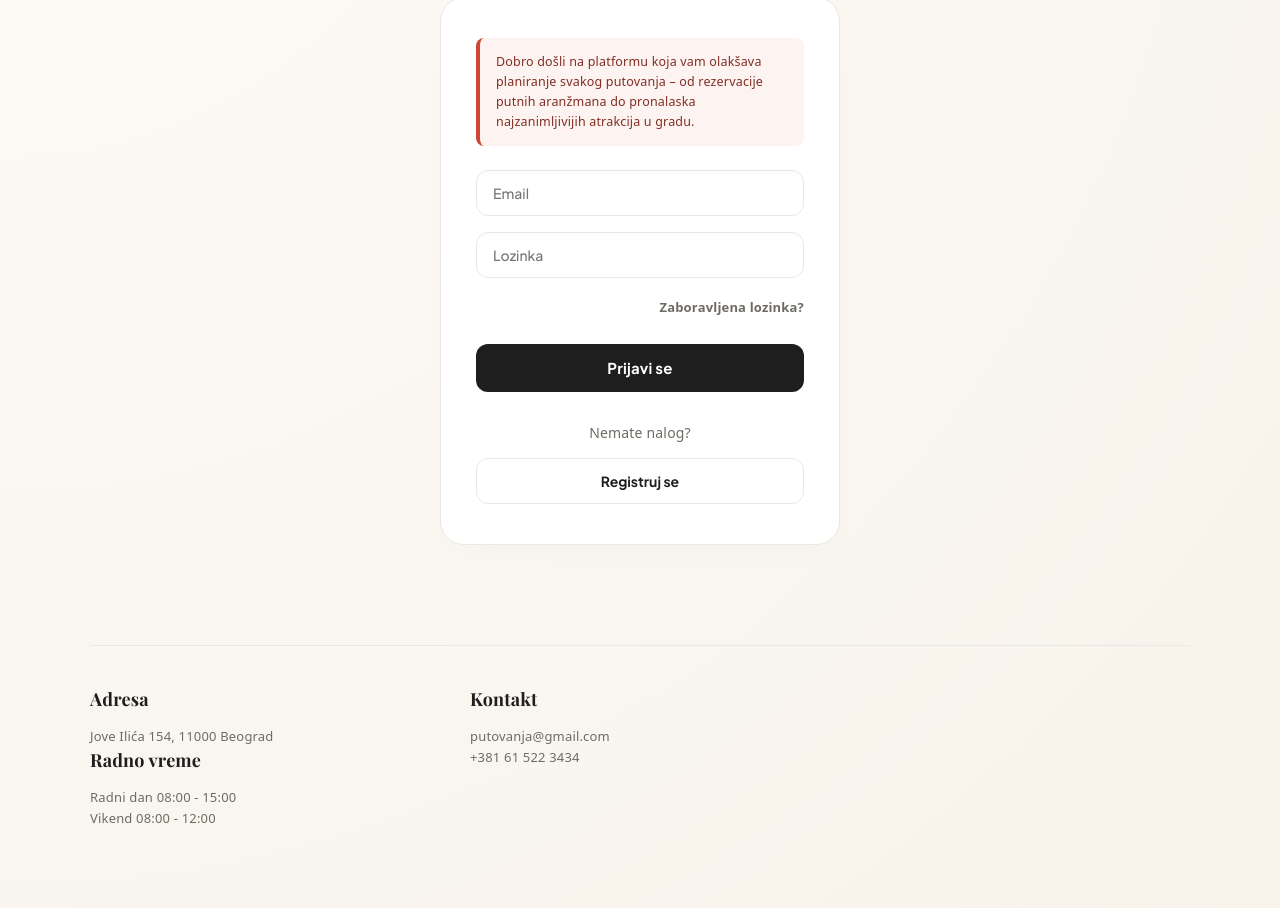
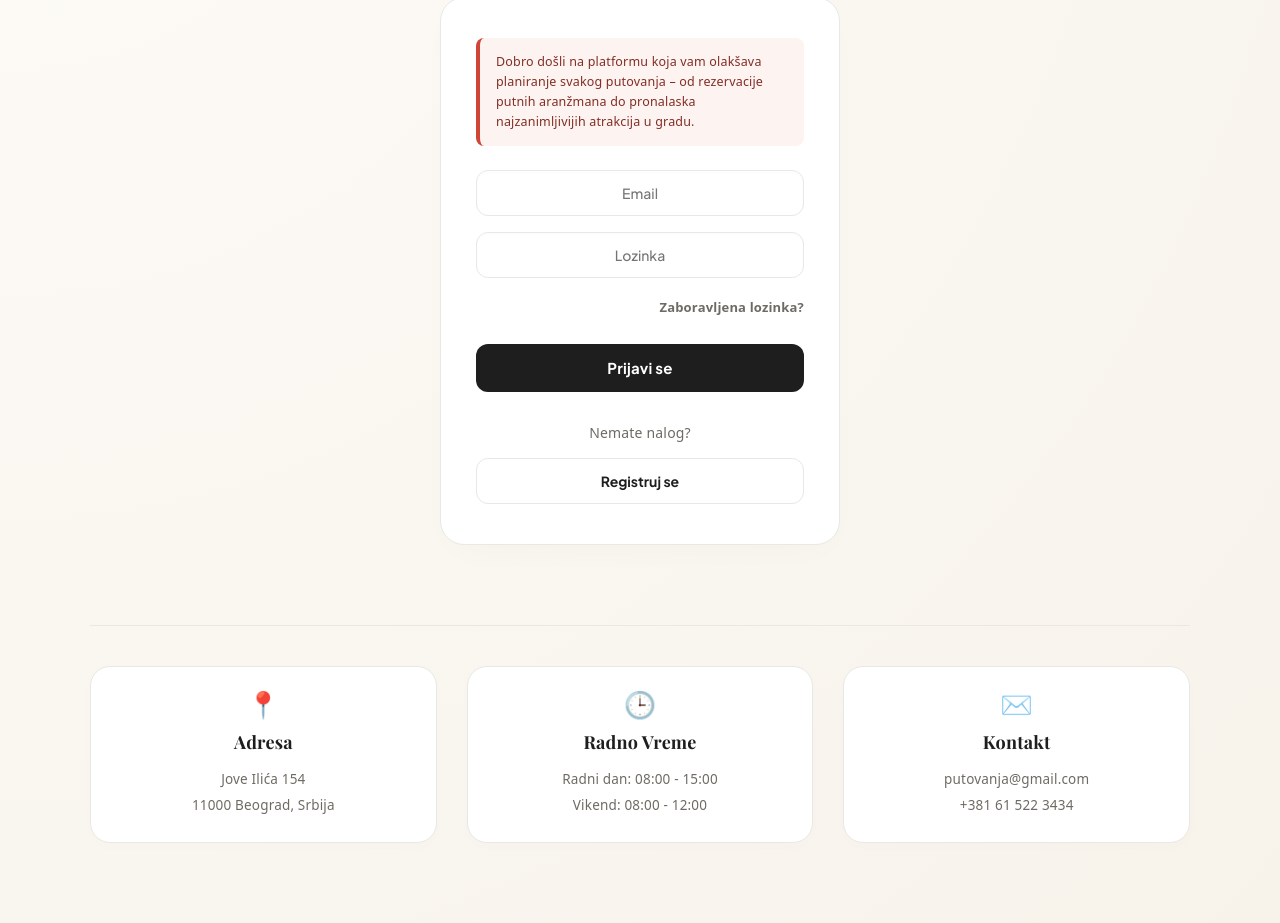
Before and after one commit to elab-development/klijentske-veb-tehnologije-i-skriptni-jezici-2025-26-2024-0250-veb-aplikacija-za-putovanja, a React (Vite) app: page / in a window 1280 px wide. Shown: the part 320-1243 px from the top of the page. Built offline with nearby package versions, Linux system fonts and the light colour scheme; a web font is replaced by a local one.

Commit message:
finalna verzija sa sitnim izmenama i sredjena do kraja

```diff
--- a/src/App.css
+++ b/src/App.css
@@ -262,6 +262,11 @@
    .login-input {
      width: 100%;
      margin-bottom: 16px;
+     text-align: center;
+   }
+
+   .login-input::placeholder {
+     text-align: center;
    }
 
    .login-forgot {
@@ -331,15 +336,29 @@
      max-width: 1100px;
      display: grid;
      grid-template-columns: repeat(3, 1fr);
-     gap: 40px;
-     margin-top: 100px;
+     gap: 30px;
+     margin-top: 80px;
      border-top: 1.5px solid #eae8e4;
      padding-top: 40px;
    }
 
-   .login-footer div {
-     display: flex;
-     flex-direction: column;
+   .login-footer .footer-col {
+     background: #ffffff;
+     border: 1.5px solid #eae8e4;
+     border-radius: 20px;
+     padding: 24px 20px;
+     align-items: center;
+     text-align: center;
+     box-shadow: 0 4px 15px rgba(0,0,0,0.01);
+     transition: all 0.3s ease;
+     display: flex;
+     flex-direction: column;
+   }
+
+   .login-footer .footer-col:hover {
+     transform: translateY(-3px);
+     box-shadow: 0 10px 30px rgba(0,0,0,0.03);
+     border-color: #cf4638;
    }
 
    .login-footer h4 {
@@ -347,13 +366,20 @@
      font-size: 18px;
      font-weight: 700;
      color: #1e1e1e;
-     margin-bottom: 14px;
+     margin-top: 8px;
+     margin-bottom: 12px;
    }
 
    .login-footer p {
      color: #6e6b64;
-     font-size: 13px;
+     font-size: 13.5px;
      line-height: 1.6;
+     margin: 2px 0;
+   }
+
+   .footer-icon {
+     font-size: 26px;
+     margin-bottom: 4px;
    }
 
    /* ==========================================================================
@@ -1357,7 +1383,7 @@
 
    .calc-inputs-grid {
      display: grid;
-     grid-template-columns: 2fr 1fr 1fr 2fr;
+     grid-template-columns: 1fr 1fr;
      gap: 16px;
      align-items: flex-end;
    }
@@ -1399,15 +1425,23 @@
      border-color: #cf4638;
    }
 
-   .calc-result-box {
-     background-color: #faf9f6;
-     border: 1.5px solid #eae8e4;
-     border-radius: 12px;
-     padding: 10px 16px;
-     display: flex;
-     flex-direction: column;
-     justify-content: center;
+   .calc-result-box-styled {
      height: 44px;
+     border-radius: 10px;
+     border: 1.5px solid #eae8e4;
+     padding: 8px 12px;
+     font-size: 15px;
+     font-weight: 700;
+     color: #cf4638;
+     background: #faf9f6;
+     width: 100%;
+     display: flex;
+     align-items: center;
+     font-family: 'JetBrains Mono', monospace;
+     box-sizing: border-box;
+     white-space: nowrap;
+     overflow: hidden;
+     text-overflow: ellipsis;
    }
 
    .result-label {
--- a/src/pages/Login.tsx
+++ b/src/pages/Login.tsx
@@ -85,19 +85,22 @@ const Login = () => {
       </div>
 
       <div className="login-footer">
-        <div>
+        <div className="footer-col">
+          <span className="footer-icon">📍</span>
           <h4>Adresa</h4>
-          <p>Jove Ilića 154, 11000 Beograd</p>
-
-          <h4>Radno vreme</h4>
-          <p>
-            Radni dan 08:00 - 15:00
-            <br />
-            Vikend 08:00 - 12:00
-          </p>
+          <p>Jove Ilića 154</p>
+          <p>11000 Beograd, Srbija</p>
         </div>
 
-        <div>
+        <div className="footer-col">
+          <span className="footer-icon">🕒</span>
+          <h4>Radno Vreme</h4>
+          <p>Radni dan: 08:00 - 15:00</p>
+          <p>Vikend: 08:00 - 12:00</p>
+        </div>
+
+        <div className="footer-col">
+          <span className="footer-icon">✉️</span>
           <h4>Kontakt</h4>
           <p>putovanja@gmail.com</p>
           <p>+381 61 522 3434</p>
--- a/src/pages/Search.tsx
+++ b/src/pages/Search.tsx
@@ -478,9 +478,11 @@ const Search = () => {
                             </select>
                         </div>
 
-                        <div className="calc-result-box">
-                            <span className="result-label">Ukupno dobijate:</span>
-                            <span className="result-amount">{konvertovaniIznos.toLocaleString()} {currencyCalc.uValuta}</span>
+                        <div className="calc-input-group">
+                            <label>Ukupno dobijate:</label>
+                            <div className="calc-result-box-styled">
+                                {konvertovaniIznos.toLocaleString()} {currencyCalc.uValuta}
+                            </div>
                         </div>
                     </div>
 
```
